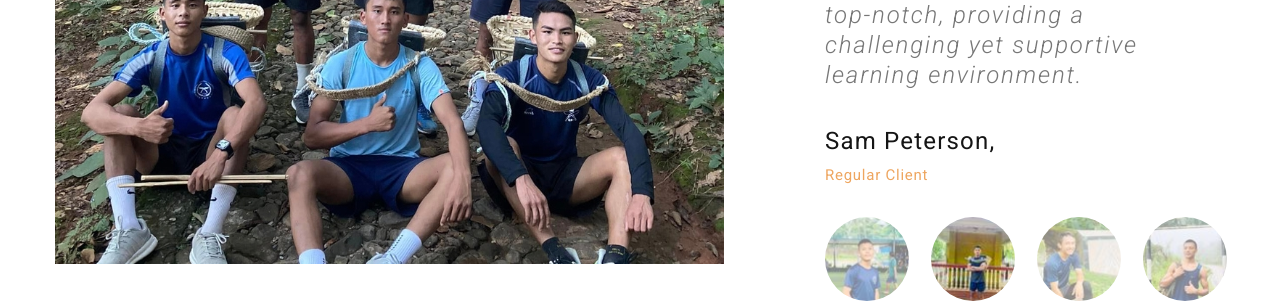
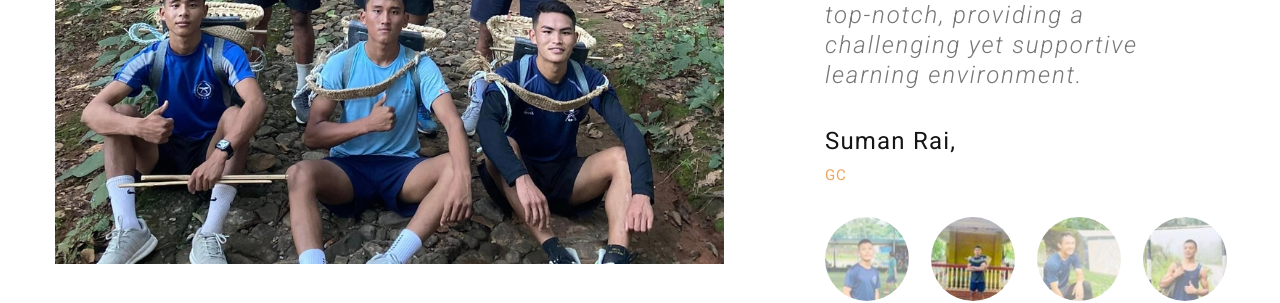
Before and after one commit to adhikareeprayush/gurkhaprotest, a plain HTML site: page about-us.html in a window 1280 px wide. Shown: the part 3240-3543 px from the top of the page. Drawn offline with Linux system fonts and the light colour scheme; files whose address does not match are found by name.

Commit message:
Updated clientnames

```diff
--- a/about-us.html
+++ b/about-us.html
@@ -400,38 +400,38 @@
               <div class="offset-left-xl-70">
                 <h3 class="heading-3">What People Say</h3>
                 <div class="slick-quote">
-                  <!-- Slick Carousel-->
+                 <!-- Slick Carousel-->
                   <div class="slick-slider carousel-parent" data-autoplay="true" data-swipe="true" data-items="1" data-child="#child-carousel-5" data-for="#child-carousel-5" data-slide-effect="true">
                     <div class="item">
                       <!-- Quote Modern-->
                       <article class="quote-modern">
                         <h5 class="quote-modern-text"><span class="q">I recently completed the British Army Preparation program at Gurkha Pro-Fitness Training Center and I can confidently say it was an exceptional experience.</span></h5>
-                        <h5 class="quote-modern-author">Stephen Adams,</h5>
-                        <p class="quote-modern-status">Regular Client</p>
+                        <h5 class="quote-modern-author">Jagat Bahadur Limbu,</h5>
+                        <p class="quote-modern-status">GC</p>
                       </article>
                     </div>
                     <div class="item">
                       <!-- Quote Modern-->
                       <article class="quote-modern">
                         <h5 class="quote-modern-text"><span class="q">I recently completed my military training at this center and I couldn't be happier with my experience. The instructors were top-notch, providing a challenging yet supportive learning environment.</span></h5>
-                        <h5 class="quote-modern-author">Sam Peterson,</h5>
-                        <p class="quote-modern-status">Regular Client</p>
+                        <h5 class="quote-modern-author">Suman Rai,</h5>
+                        <p class="quote-modern-status">GC</p>
                       </article>
                     </div>
                     <div class="item">
                       <!-- Quote Modern-->
                       <article class="quote-modern">
                         <h5 class="quote-modern-text"><span class="q">मैले भर्खरै एउटा आर्मी ट्रेनिङ सेन्टरमा मेरो तालिम पूरा गरेको छु र म अनुभवबाट बढी प्रभावित हुन सक्दिन। प्रशिक्षकहरू जानकार र अनुभवी थिए, र उनीहरूले हामीलाई हाम्रो उत्कृष्ट हुन जोड दिए।</span></h5>
-                        <h5 class="quote-modern-author">Jane McMillan,</h5>
-                        <p class="quote-modern-status">Regular Client</p>
+                        <h5 class="quote-modern-author">Sujan Limbu,</h5>
+                        <p class="quote-modern-status">BA</p>
                       </article>
                     </div>
                     <div class="item">
                       <!-- Quote Modern-->
                       <article class="quote-modern">
                         <h5 class="quote-modern-text"><span class="q">I had the privilege of training at this military center and I can confidently say it exceeded all of my expectations. The instructors were highly skilled and knowledgeable, always pushing us to be our best.</span></h5>
-                        <h5 class="quote-modern-author">Will Jones,</h5>
-                        <p class="quote-modern-status">Regular Client</p>
+                        <h5 class="quote-modern-author">Santpsh Rai,</h5>
+                        <p class="quote-modern-status">GC</p>
                       </article>
                     </div>
                   </div>
```
